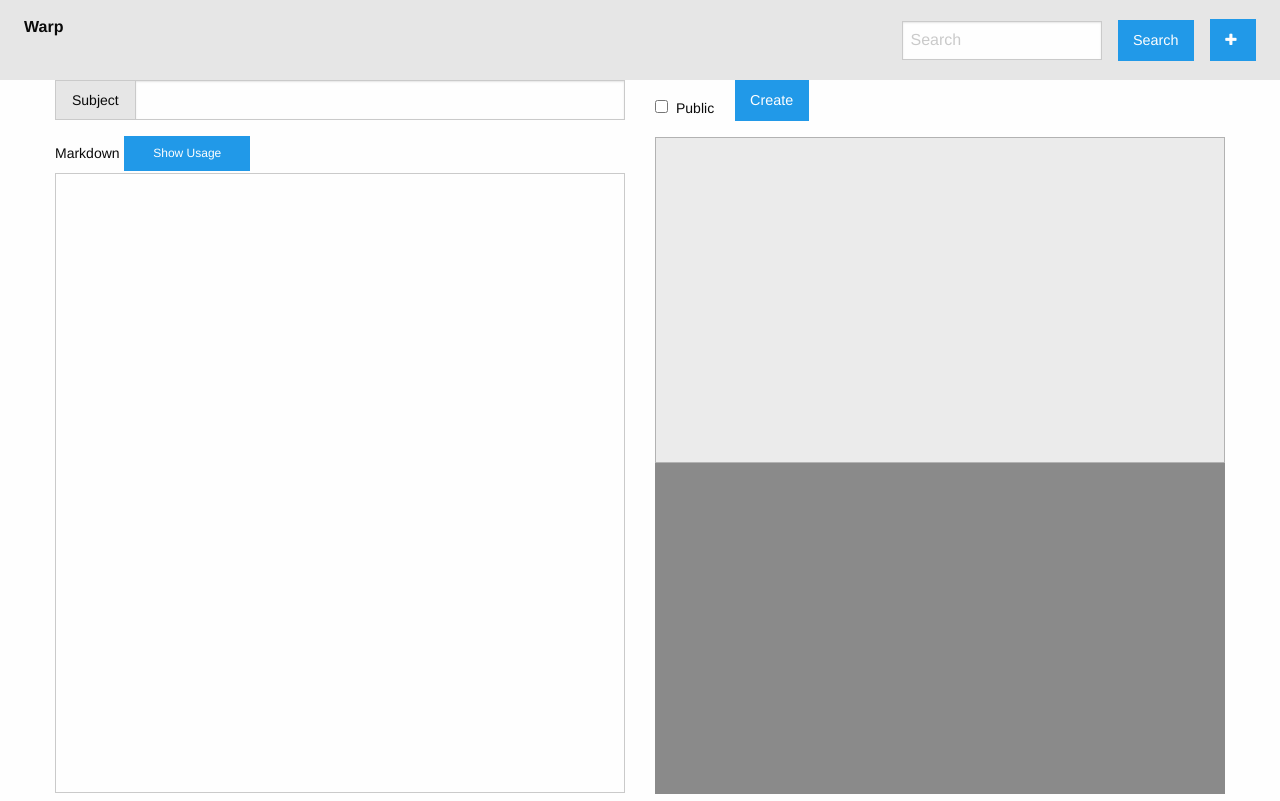
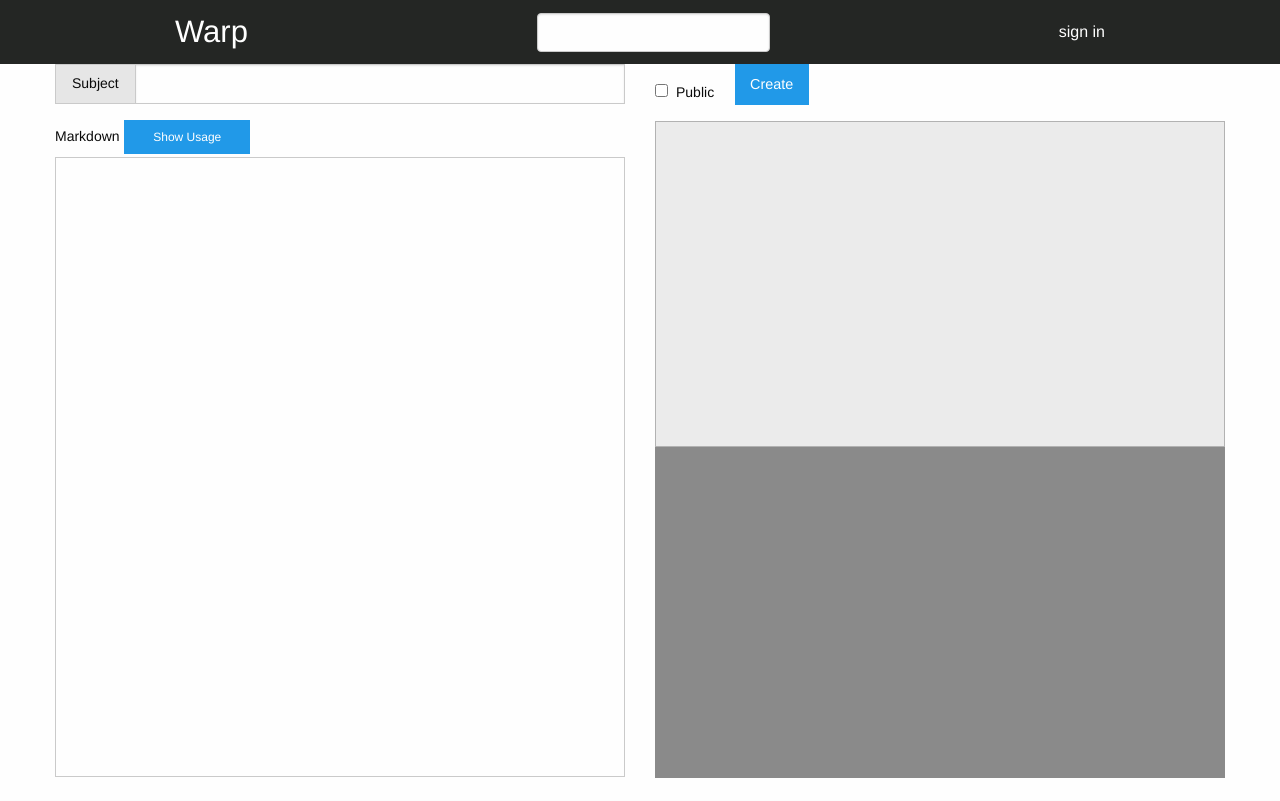
Before and after one commit to SaturDJang/warp, a Django app: page /create in a window 1280 px wide. After the commit the page ends 778 px from the top, so only its background shows below. Run offline with Django 3.2, Linux system fonts and the light colour scheme; style sheets or scripts are compiled from the project's sources; parts of the project's set-up code (start-up, migrations or seed data) failed here and were passed over; some libraries are stand-ins or nearby versions.

Commit message:
Draft Header Design

```diff
--- a/warp/static/sass/common/_variables.scss
+++ b/warp/static/sass/common/_variables.scss
@@ -14,3 +14,5 @@ $cross-desktop-max-width: ( $desktop-max-width + $scrollbar-width ) * 1px;
 $desktop-wrapper-max-width: 640;
 
 $desktop-detail-left-width: 600px;
+
+$desktop-header-height: 64px;
--- a/warp/static/sass/main.scss
+++ b/warp/static/sass/main.scss
@@ -7,6 +7,7 @@
 //default apply (mobile first)
 
 @import "mobile/presentation.create";
+@import "mobile/header";
 
 //tablet-all
 @media screen and (min-width: $tablet-min-width) and (max-width: $tablet-max-width) {
--- /dev/null
+++ b/warp/static/sass/mobile/header.scss
@@ -0,0 +1,36 @@
+div#header {
+  background-color: #242624;
+  height: $desktop-header-height;
+  max-width: none;
+
+  div.large-centered {
+    height: 100%;
+    div.title {
+      float: left;
+      margin-bottom: 0;
+      height: $desktop-header-height;
+      h3 {
+        line-height: 64px;
+        color: white;
+      }
+    }
+
+    div.search-wrapper {
+      height: $desktop-header-height;
+      display: flex;
+      input {
+        border-radius: 4px;
+        align-self: center;
+        margin: 0;
+      }
+    }
+
+    div.feature {
+      float: right;
+      button {
+        line-height: $desktop-header-height;
+        color: white;
+      }
+    }
+  }
+}
--- a/warp/templates/components/header.html
+++ b/warp/templates/components/header.html
@@ -1,20 +1,31 @@
-<div class="top-bar">
-  <div class="top-bar-left">
-    <ul class="dropdown menu" data-dropdown-menu>
-      <li class="menu-text">Warp</li>
-    </ul>
+<div id="header" class="row">
+  <div class="small-9 large-centered columns">
+    <div class="title">
+      <h3>Warp</h3>
+    </div>
+    <div class="feature">
+      <button>sign in</button>
+    </div>
+    <div class="search-wrapper small-3 small-centered">
+      <input type="text" />
+    </div>
   </div>
-  <div class="top-bar-right">
-    <ul class="menu">
-      <li><input type="search" placeholder="Search"></li>
-      <li><button type="button" class="button">Search</button></li>
-      <li>
-        <a href="{% url 'presentation:create' %}">
-          <button class="button">
-            <i class="fa fa-plus" aria-hidden="true"></i>
-          </button>
-        </a>
-      </li>
-    </ul>
-  </div>
+{#  <div class="top-bar-left">#}
+{#    <ul class="dropdown menu" data-dropdown-menu>#}
+{#      <li class="menu-text">Warp</li>#}
+{#    </ul>#}
+{#  </div>#}
+{#  <div class="top-bar-right">#}
+{#    <ul class="menu">#}
+{#      <li><input type="search" placeholder="Search"></li>#}
+{#      <li><button type="button" class="button">Search</button></li>#}
+{#      <li>#}
+{#        <a href="{% url 'presentation:create' %}">#}
+{#          <button class="button">#}
+{#            <i class="fa fa-plus" aria-hidden="true"></i>#}
+{#          </button>#}
+{#        </a>#}
+{#      </li>#}
+{#    </ul>#}
+{#  </div>#}
 </div>
```
